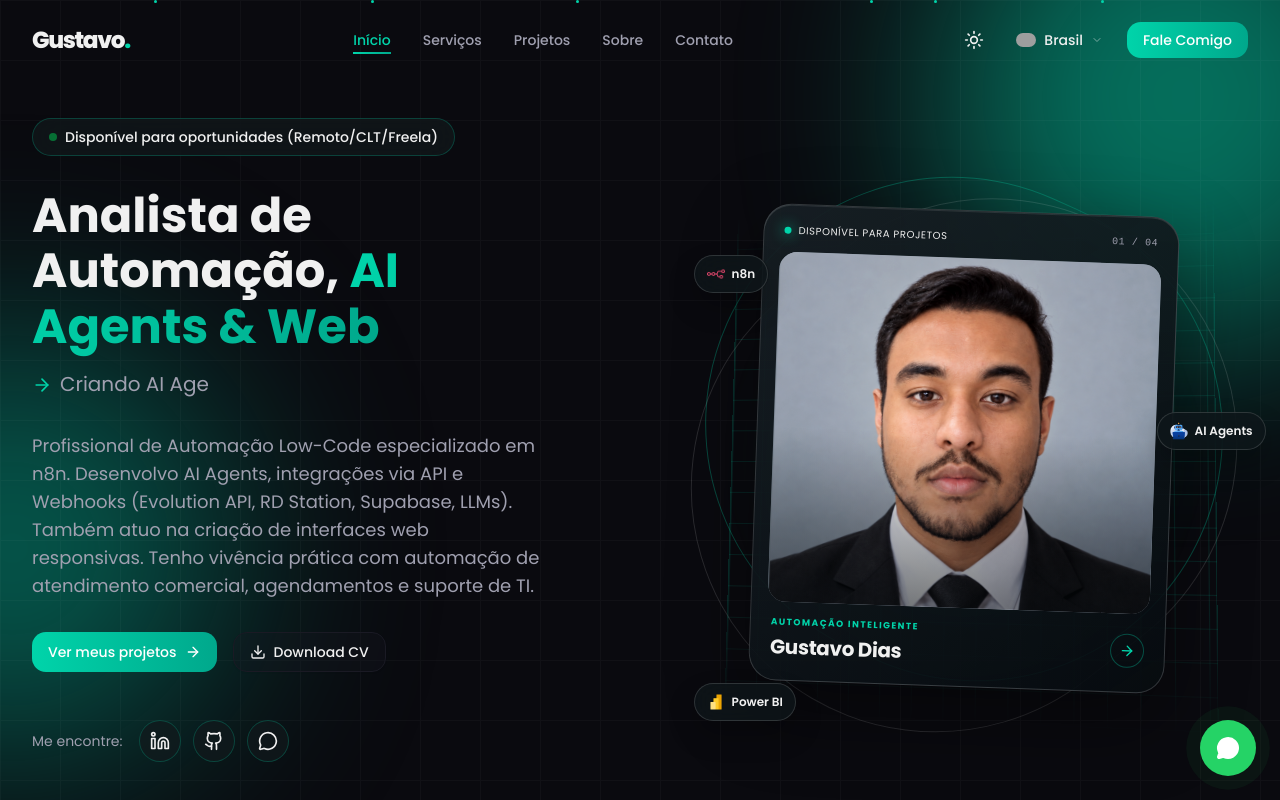
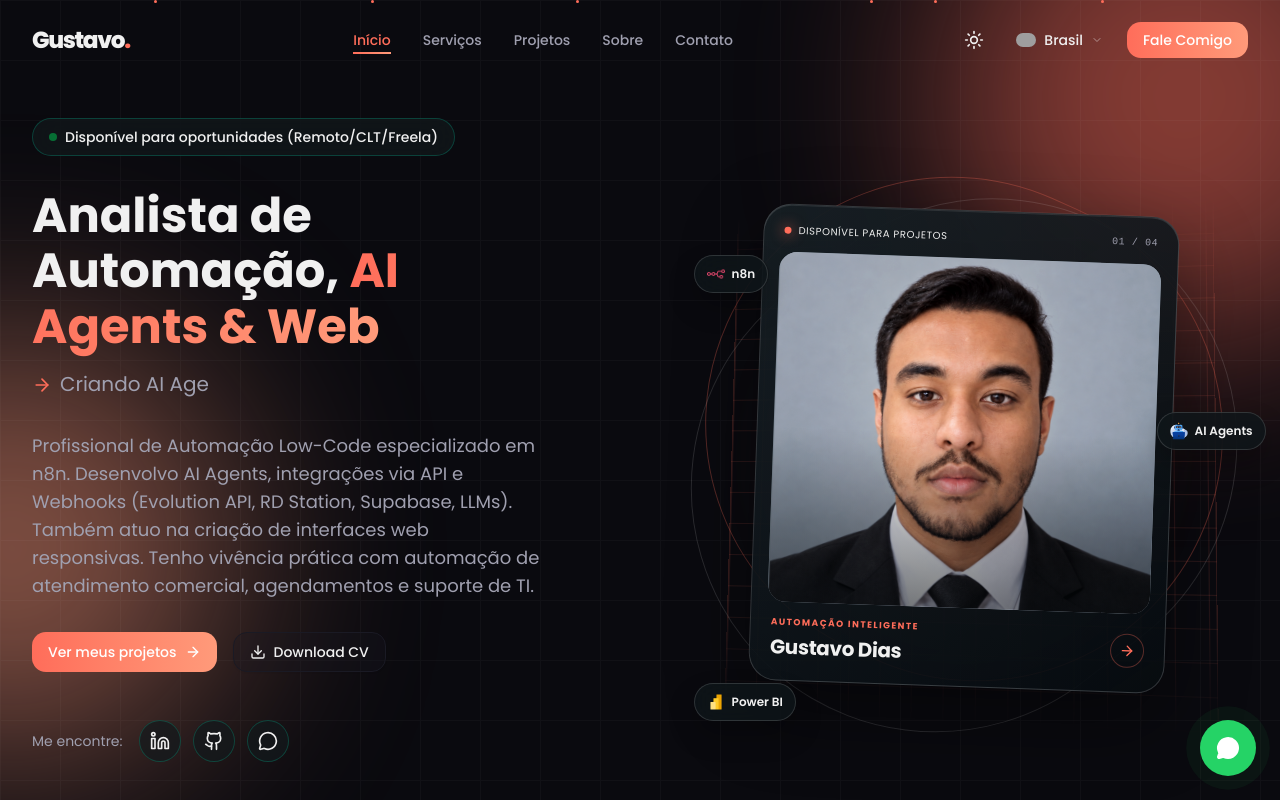
Before and after one commit to GustavoDiasdeOliveira/gd.project, a Next.js app: page / in a window 1280 px wide. Shown: the top 800 px of the page. Built offline with nearby package versions, Linux system fonts and the light colour scheme; grey boxes are pictures that could not be loaded.

Commit message:
Atualiza paleta visual para identidade n8n

```diff
--- a/app/globals.css
+++ b/app/globals.css
@@ -5,10 +5,10 @@
 
 :root {
   /* Gustavo Landing Page - Light Mode */
-  --primary: #00D4AA;
-  --primary-rgb: 0, 212, 170;
-  --secondary: #00A88C;
-  --secondary-rgb: 0, 168, 140;
+  --primary: #FF6D5A;
+  --primary-rgb: 255, 109, 90;
+  --secondary: #FF9A7A;
+  --secondary-rgb: 255, 154, 122;
   --background: #F8F8FC;
   --foreground: #0A0A0F;
   --card: #FFFFFF;
@@ -25,11 +25,11 @@
   --destructive-foreground: #FFFFFF;
   --border: #E0E0E8;
   --input: #E8E8F0;
-  --ring: #00D4AA;
+  --ring: #FF6D5A;
   --radius: 1rem;
 
   /* Custom Properties */
-  --gradient: linear-gradient(135deg, #00D4AA, #00A88C);
+  --gradient: linear-gradient(135deg, #FF6D5A, #FF9A7A);
   --glass-bg: rgba(255, 255, 255, 0.8);
   --glass-border: rgba(0, 168, 140, 0.2);
   --shadow: 0 8px 32px rgba(0, 168, 140, 0.1);
@@ -283,16 +283,16 @@
   --accent-foreground: #F0F0F0;
   --border: #2A2A34;
   --input: #1A1A24;
-  --primary: #00D4AA;
-  --primary-rgb: 0, 212, 170;
-  --secondary: #00A88C;
-  --secondary-rgb: 0, 168, 140;
+  --primary: #FF6D5A;
+  --primary-rgb: 255, 109, 90;
+  --secondary: #FF9A7A;
+  --secondary-rgb: 255, 154, 122;
   --primary-foreground: #06221B;
   --secondary-foreground: #06221B;
-  --ring: #00D4AA;
+  --ring: #FF6D5A;
 
   /* Custom Properties Dark */
-  --gradient: linear-gradient(135deg, #00D4AA, #00A88C);
+  --gradient: linear-gradient(135deg, #FF6D5A, #FF9A7A);
   --glass-bg: rgba(18, 26, 28, 0.68);
   --glass-border: rgba(0, 212, 170, 0.24);
   --shadow: 0 8px 32px rgba(0, 212, 170, 0.12);
```
